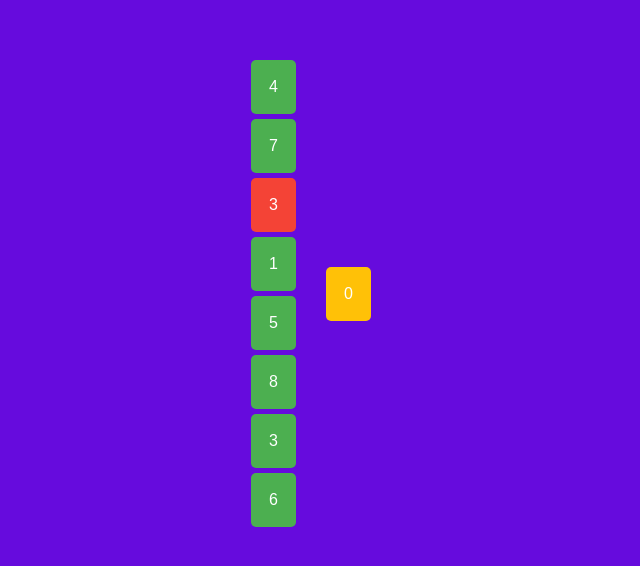
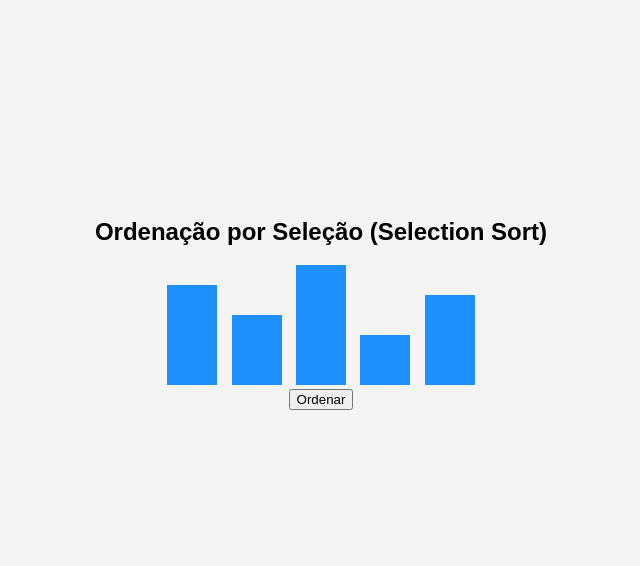
Before and after one commit to natfirmino/Ordenador-Selection, a plain HTML site: page index.html in a window 1280 px wide. Shown: the part 104-670 px from the top of the page, without its empty margins (319-959 px from the left). Drawn offline with Linux system fonts and the light colour scheme.

Commit message:
Update index.html

```diff
--- a/index.html
+++ b/index.html
@@ -3,7 +3,7 @@
 <head>
 <meta charset="UTF-8">
 <meta name="viewport" content="width=device-width, initial-scale=1.0">
-<title>Selection Sort Visualizer</title>
+<title>Ordenação por Seleção</title>
 <style>
     body {
         font-family: Arial, sans-serif;
@@ -11,93 +11,75 @@
         justify-content: center;
         align-items: center;
         height: 100vh;
-        margin: 0;
-        background-color: #660bdd;
+        background-color: #f4f4f4;
     }
+
     .container {
-        display: flex;
-        align-items: center;
+        text-align: center;
     }
-    .list {
-        list-style-type: none;
-        padding: 0;
-        margin-right: 20px;
-    }
-    .item {
-        background-color: #2f0353;
-        color: #fff;
-        padding: 18px;
-        margin-bottom: 5px;
-        border-radius: 5px;
-        display: flex;
-        align-items: center;
-        justify-content: center;
-    }
-    .arrow {
-        margin-left: 10px;
-        color: #2196f3;
+
+    .block {
+        display: inline-block;
+        width: 50px;
+        height: 50px;
+        background-color: dodgerblue;
+        margin: 0 5px;
+        transition: transform 0.3s ease-in-out;
     }
 </style>
 </head>
 <body>
 <div class="container">
-    <ul class="list unsorted">
-        <li class="item">0</li>
-        <li class="item">4</li>
-        <li class="item">7</li>
-        <li class="item">3</li>
-        <li class="item">1</li>
-        <li class="item">5</li>
-        <li class="item">8</li>
-        <li class="item">3</li>
-        <li class="item">6</li>
-    </ul>
-    <div class="arrow-container"></div>
-    <ul class="list sorted"></ul>
+    <h2>Ordenação por Seleção (Selection Sort)</h2>
+    <div id="visualization">
+        <div class="block" style="height: 100px;"></div>
+        <div class="block" style="height: 70px;"></div>
+        <div class="block" style="height: 120px;"></div>
+        <div class="block" style="height: 50px;"></div>
+        <div class="block" style="height: 90px;"></div>
+    </div>
+    <button onclick="selectionSort()">Ordenar</button>
 </div>
 
 <script>
-    function sleep(ms) {
+    async function delay(ms) {
         return new Promise(resolve => setTimeout(resolve, ms));
     }
 
     async function selectionSort() {
-        const unsortedList = document.querySelectorAll('.unsorted .item');
-        const sortedList = document.querySelector('.sorted');
-        const arrowContainer = document.querySelector('.arrow-container');
+        var blocks = document.querySelectorAll('.block');
+        var length = blocks.length;
 
-        for (let i = 0; i < unsortedList.length; i++) {
-            let minIndex = i;
+        for (var i = 0; i < length - 1; i++) {
+            var minIndex = i;
+            blocks[minIndex].style.backgroundColor = 'orange';
 
-            for (let j = i + 1; j < unsortedList.length; j++) {
-                unsortedList[j].style.backgroundColor = '#f44336';
-                await sleep(500);
+            for (var j = i + 1; j < length; j++) {
+                blocks[j].style.backgroundColor = 'red';
+                await delay(500);
 
-                const value1 = parseInt(unsortedList[j].innerText);
-                const value2 = parseInt(unsortedList[minIndex].innerText);
-
-                if (value1 < value2) {
+                if (parseInt(blocks[j].style.height) < parseInt(blocks[minIndex].style.height)) {
                     minIndex = j;
                 }
 
-                unsortedList[j].style.backgroundColor = '#4caf50';
+                blocks[j].style.backgroundColor = 'dodgerblue';
             }
 
-            unsortedList[minIndex].style.backgroundColor = '#ffc107';
-            sortedList.appendChild(unsortedList[minIndex].cloneNode(true));
-            await sleep(500);
+            if (minIndex !== i) {
+                await swapBlocks(blocks[i], blocks[minIndex]);
+            }
 
-            const arrow = document.createElement('span');
-            //arrow.innerText = '→';
-            arrow.className = 'arrow';
-            arrowContainer.appendChild(arrow);
-
-            unsortedList[minIndex].style.backgroundColor = '#4caf50';
-            unsortedList[minIndex].style.display = 'none';
+            blocks[i].style.backgroundColor = 'dodgerblue';
         }
     }
 
-    selectionSort();
+    async function swapBlocks(block1, block2) {
+        var tempHeight = block1.style.height;
+        block1.style.height = block2.style.height;
+        block2.style.height = tempHeight;
+
+        await delay(500);
+    }
 </script>
 </body>
 </html>
```
